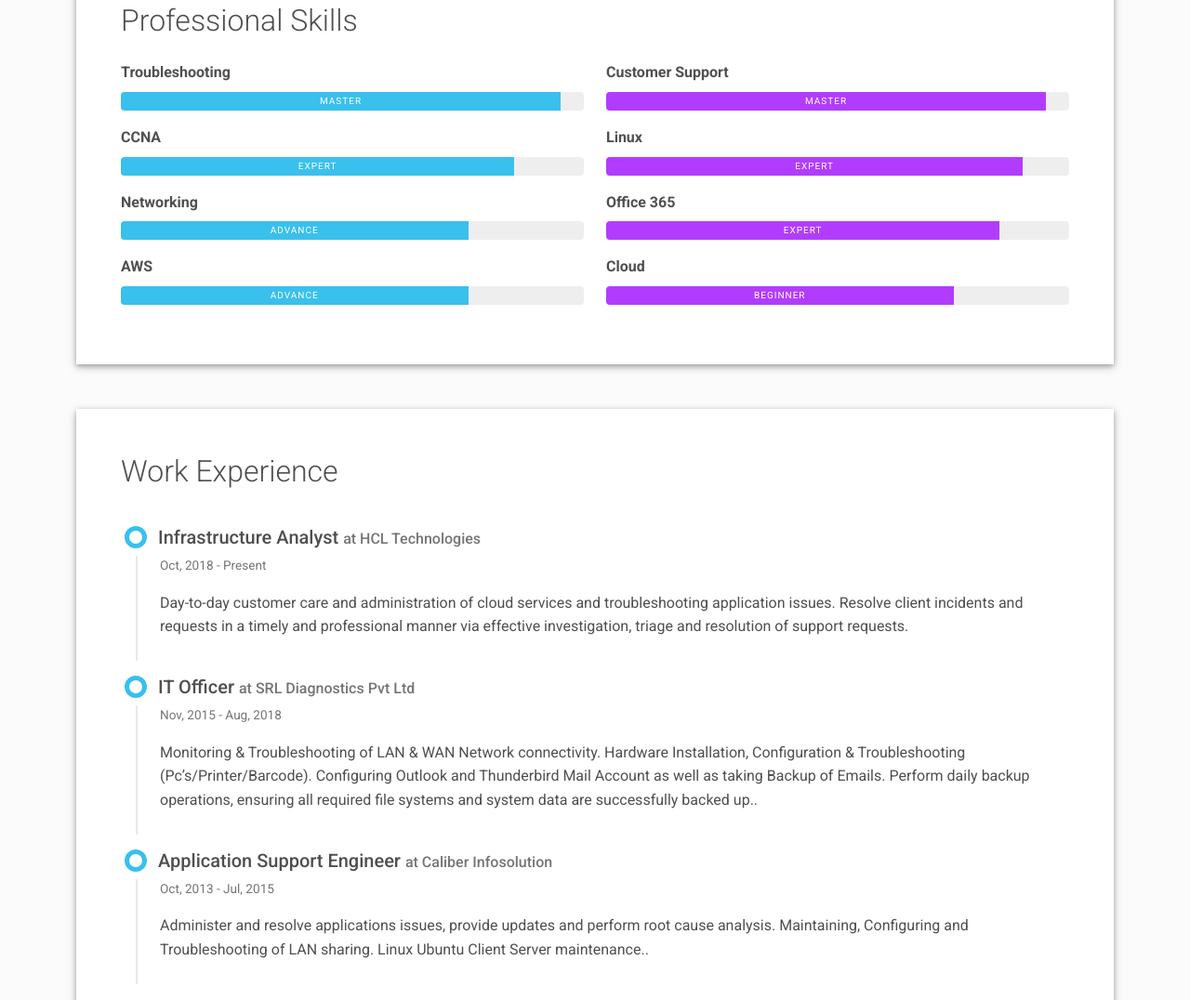
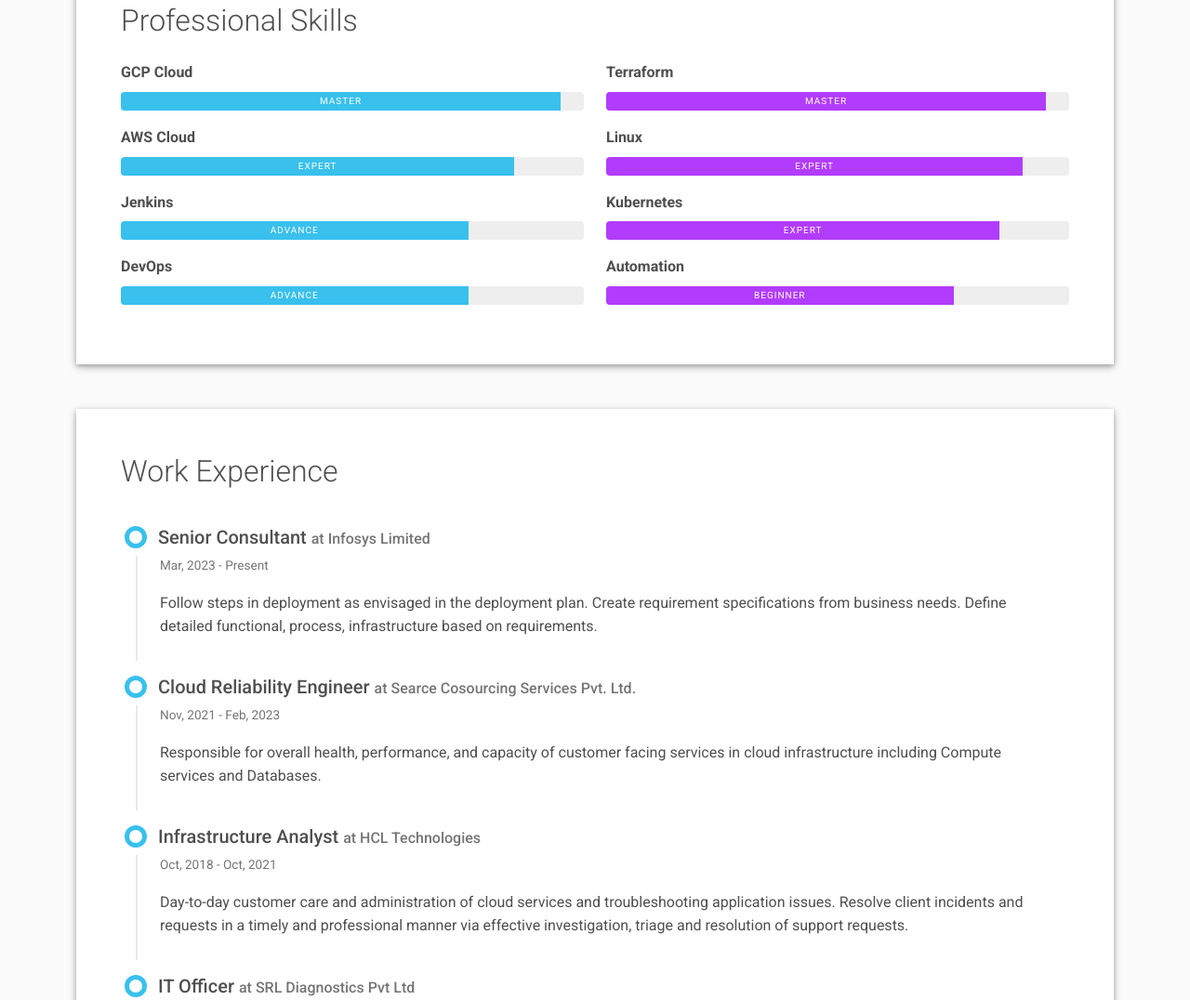
Before and after one commit to ANIKHILT/resumesite, a plain HTML site: page index.html in a window 1280 px wide. Shown: the part 1097-2173 px from the top of the page at 93% size. Drawn offline with Linux system fonts and the light colour scheme.

Commit message:
resume updated

```diff
--- a/index.html
+++ b/index.html
@@ -64,7 +64,7 @@
             <div class="header-bio mt-3">
               <div data-aos="zoom-in" data-aos-delay="0">
                 <h2 class="h1">Nikhil Ambade</h2>
-                <p>AWS | Linux | Analyst</p>
+                <p>Multi-Cloud | DevOps | Gen-AI</p>
               </div>
               <div class="header-social mb-3 d-print-none" data-aos="zoom-in" data-aos-delay="200">
                 <nav role="navigation">
@@ -88,7 +88,7 @@
       <div class="row">
         <div class="col-md-6">
           <h2 class="h2 fw-light mb-4">About Me</h2>
-          <p>Hello! I’m Nikhil Ambade. I am passionate about learn and work on new and challenging technologies. I am a skilled <strong>support Engineer</strong> and master in troubleshooting and analysis. I am a quick learner and a team worker that gets the job done.</p>
+          <p>Hello! I’m Nikhil Ambade. I am passionate about learn and work on new and challenging technologies. I am a skilled <strong>Cloud and DevOps Engineer</strong> and master in troubleshooting and analysis. I am a quick learner and a team worker that gets the job done.</p>
           <p>I can easily capitalize on low hanging fruits and quickly maximize timely deliverables for real-time schemas.</p>
         </div>
         <div class="col-md-5 offset-lg-1">
@@ -104,7 +104,7 @@
               <div class="pb-2 fw-bolder"><i class="far fa-envelope pe-2 text-muted" style="width:24px;opacity:0.85;"></i> Email</div>
             </div>
             <div class="col-sm-7">
-              <div class="pb-2">Nikhil.ambade50@gmsil.com</div>
+              <div class="pb-2">Nikhil.ambade50@gmail.com</div>
             </div>
             <div class="col-sm-5">
               <div class="pb-2 fw-bolder"><i class="fab fa-skype pe-2 text-muted" style="width:24px;opacity:0.85;"></i> Skype</div>
@@ -134,29 +134,29 @@
       <h2 class="h2 fw-light mb-4">Professional Skills</h2>
       <div class="row">
         <div class="col-md-6">
-          <div class="mb-3"><span class="fw-bolder">Troubleshooting</span>
+          <div class="mb-3"><span class="fw-bolder">GCP Cloud</span>
             <div class="progress my-2 rounded" style="height: 20px">
               <div class="progress-bar bg-info" role="progressbar" data-aos="zoom-in-right" data-aos-delay="100" data-aos-anchor=".skills-section" style="width: 95%;" aria-valuenow="95" aria-valuemin="0" aria-valuemax="100">Master</div>
             </div>
           </div>
-          <div class="mb-3"><span class="fw-bolder">CCNA</span>
+          <div class="mb-3"><span class="fw-bolder">AWS Cloud</span>
             <div class="progress my-2 rounded" style="height: 20px">
               <div class="progress-bar bg-info" role="progressbar" data-aos="zoom-in-right" data-aos-delay="200" data-aos-anchor=".skills-section" style="width: 85%" aria-valuenow="85" aria-valuemin="0" aria-valuemax="100">Expert</div>
             </div>
           </div>
-          <div class="mb-3"><span class="fw-bolder">Networking</span>
+          <div class="mb-3"><span class="fw-bolder">Jenkins</span>
             <div class="progress my-2 rounded" style="height: 20px">
               <div class="progress-bar bg-info" role="progressbar" data-aos="zoom-in-right" data-aos-delay="300" data-aos-anchor=".skills-section" style="width: 75%" aria-valuenow="75" aria-valuemin="0" aria-valuemax="100">Advance</div>
             </div>
           </div>
-          <div class="mb-3"><span class="fw-bolder">AWS</span>
+          <div class="mb-3"><span class="fw-bolder">DevOps</span>
             <div class="progress my-2 rounded" style="height: 20px">
               <div class="progress-bar bg-info" role="progressbar" data-aos="zoom-in-right" data-aos-delay="300" data-aos-anchor=".skills-section" style="width: 75%" aria-valuenow="75" aria-valuemin="0" aria-valuemax="100">Advance</div>
             </div>
           </div>
         </div>
         <div class="col-md-6">
-          <div class="mb-3"><span class="fw-bolder">Customer Support</span>
+          <div class="mb-3"><span class="fw-bolder">Terraform</span>
             <div class="progress my-2 rounded" style="height: 20px">
               <div class="progress-bar bg-secondary" role="progressbar" data-aos="zoom-in-right" data-aos-delay="400" data-aos-anchor=".skills-section" style="width: 95%" aria-valuenow="95" aria-valuemin="0" aria-valuemax="100">Master</div>
             </div>
@@ -166,12 +166,12 @@
               <div class="progress-bar bg-secondary" role="progressbar" data-aos="zoom-in-right" data-aos-delay="400" data-aos-anchor=".skills-section" style="width: 90%" aria-valuenow="90" aria-valuemin="0" aria-valuemax="100">Expert</div>
             </div>
           </div>
-          <div class="mb-3"><span class="fw-bolder">Office 365</span>
+          <div class="mb-3"><span class="fw-bolder">Kubernetes</span>
             <div class="progress my-2 rounded" style="height: 20px">
               <div class="progress-bar bg-secondary" role="progressbar" data-aos="zoom-in-right" data-aos-delay="500" data-aos-anchor=".skills-section" style="width: 85%" aria-valuenow="85" aria-valuemin="0" aria-valuemax="100">Expert</div>
             </div>
           </div>
-          <div class="mb-3"><span class="fw-bolder">Cloud</span>
+          <div class="mb-3"><span class="fw-bolder">Automation</span>
             <div class="progress my-2 rounded" style="height: 20px">
               <div class="progress-bar bg-secondary" role="progressbar" data-aos="zoom-in-right" data-aos-delay="600" data-aos-anchor=".skills-section" style="width: 75%" aria-valuenow="75" aria-valuemin="0" aria-valuemax="100">Beginner</div>
             </div>
@@ -186,10 +186,28 @@
       <div class="timeline">
         <div class="timeline-card timeline-card-info" data-aos="fade-in" data-aos-delay="0">
           <div class="timeline-head px-4 pt-3">
+            <div class="h5">Senior Consultant <span class="text-muted h6">at Infosys Limited</span></div>
+          </div>
+          <div class="timeline-body px-4 pb-4">
+            <div class="text-muted text-small mb-3">Mar, 2023 - Present</div>
+            <div>Follow steps in deployment as envisaged in the deployment plan. Create requirement specifications from business needs. Define detailed functional, process, infrastructure based on requirements.</div>
+          </div>
+        </div>
+        <div class="timeline-card timeline-card-info" data-aos="fade-in" data-aos-delay="0">
+          <div class="timeline-head px-4 pt-3">
+            <div class="h5">Cloud Reliability Engineer <span class="text-muted h6">at Searce Cosourcing Services Pvt. Ltd.</span></div>
+          </div>
+          <div class="timeline-body px-4 pb-4">
+            <div class="text-muted text-small mb-3">Nov, 2021 - Feb, 2023</div>
+            <div>Responsible for overall health, performance, and capacity of customer facing services in cloud infrastructure including Compute services and Databases.</div>
+          </div>
+        </div>
+        <div class="timeline-card timeline-card-info" data-aos="fade-in" data-aos-delay="0">
+          <div class="timeline-head px-4 pt-3">
             <div class="h5">Infrastructure Analyst <span class="text-muted h6">at HCL Technologies</span></div>
           </div>
           <div class="timeline-body px-4 pb-4">
-            <div class="text-muted text-small mb-3">Oct, 2018 - Present</div>
+            <div class="text-muted text-small mb-3">Oct, 2018 - Oct, 2021</div>
             <div>Day-to-day customer care and administration of cloud services and troubleshooting application issues. Resolve client incidents and requests in a timely and professional manner via effective investigation, triage and resolution of support requests.</div>
           </div>
         </div>
@@ -291,9 +309,9 @@
 
           <div class="d-flex"><i class="text-secondary fas fa-quote-left"></i>
             <p class="lead mx-2" data-aos="fade-left" data-aos-delay="100">1. PHP and CSS bacic </p> <br>
-			<p class="lead mx-2" data-aos="fade-left" data-aos-delay="100">2.Photoshop </p><br>
+			<p class="lead mx-2" data-aos="fade-left" data-aos-delay="100">2.MySQL </p><br>
 			<p class="lead mx-2" data-aos="fade-left" data-aos-delay="100"> <a href="https://tarangan1.wordpress.com/"> 3. Blogging </p></a>   <br>
-			<p class="lead mx-2" data-aos="fade-left" data-aos-delay="100">4. Angular Js basic </p>
+			<p class="lead mx-2" data-aos="fade-left" data-aos-delay="100">4. Python </p>
           </div>
 
 
```
Also changed, not shown: 2 other files.
